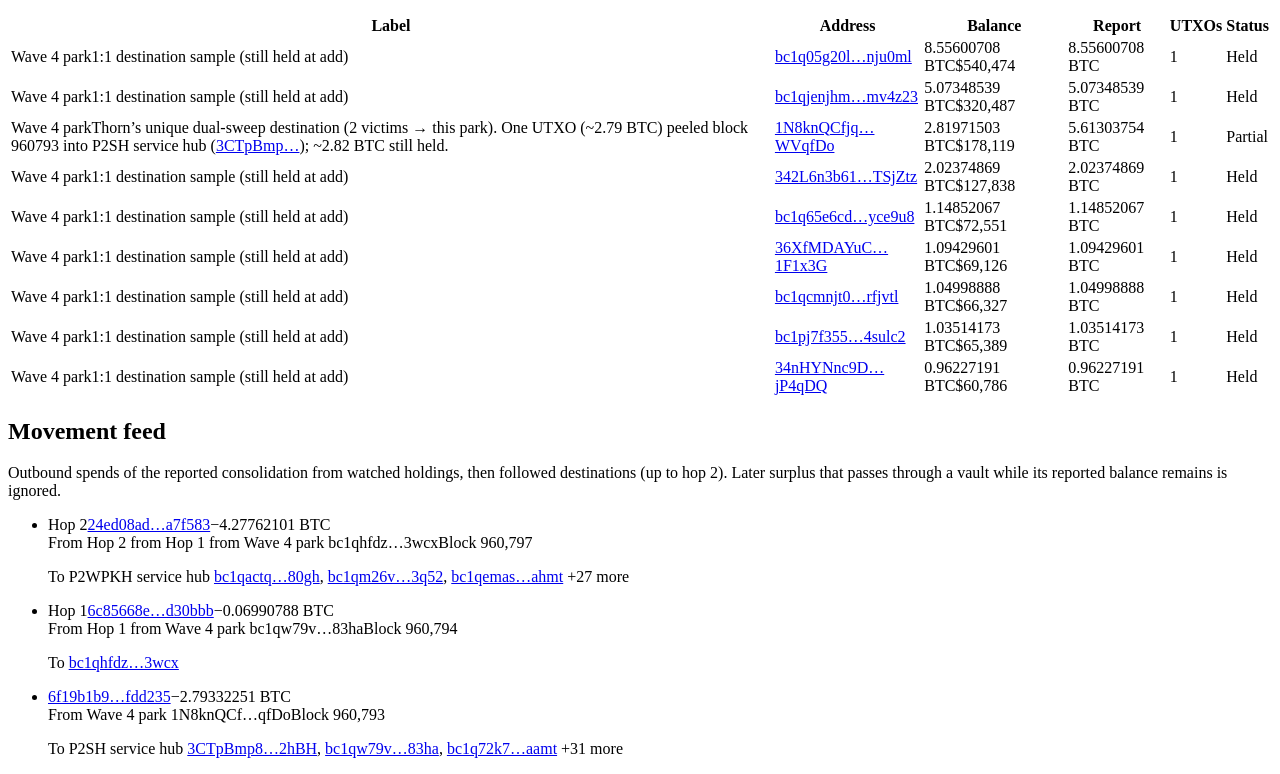
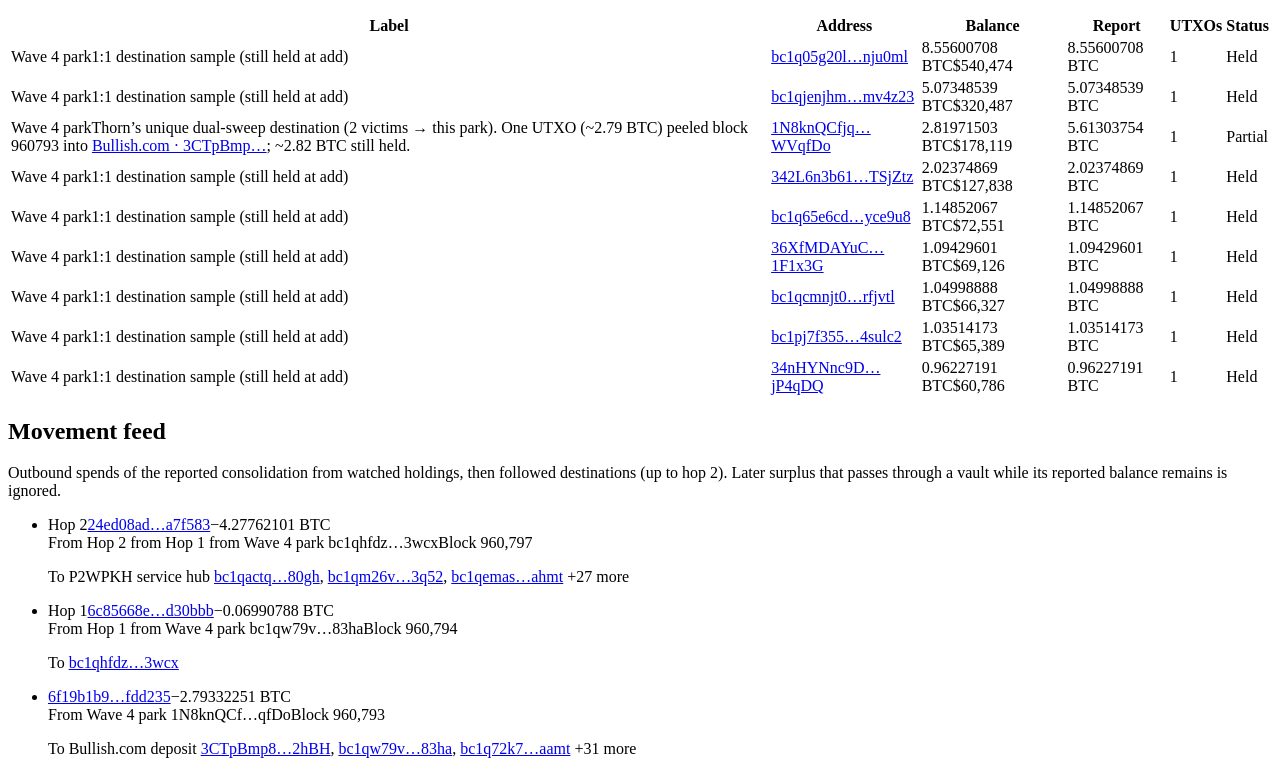
Before and after one commit to SamSamskies/coldcard-hack-tracker, a React (Vite) app: page / in a window 1280 px wide. Shown: the part 5687-6461 px from the top of the page. Built offline with nearby package versions, Linux system fonts and the light colour scheme; no server answers; the HTML template or start-up script is replaced by a standard one.

Commit message:
refactor: update incident note and address label for clarity
- Revised the incident note to include a direct link to the Arkham explorer for better accessibility.
- Changed the label for the address associated with the dual-sweep park peel to reflect its connection to Bullish.com.

```diff
--- a/src/data/incident.ts
+++ b/src/data/incident.ts
@@ -416,7 +416,7 @@ export const CORE_HOLDING_ADDRESSES: readonly HoldingAddress[] = [
     label: 'Wave 4 park',
     reportBtc: 5.61303754,
     clusterId: 'wave4-aug3',
-    note: 'Thorn’s unique dual-sweep destination (2 victims → this park). One UTXO (~2.79 BTC) peeled block 960793 into P2SH service hub ([3CTpBmp…](address:3CTpBmp8uWTcHJBjmyVe8VPPyCHTzj2hBH)); ~2.82 BTC still held.',
+    note: 'Thorn’s unique dual-sweep destination (2 victims → this park). One UTXO (~2.79 BTC) peeled block 960793 into [Bullish.com · 3CTpBmp…](https://arkm.com/explorer/address/3CTpBmp8uWTcHJBjmyVe8VPPyCHTzj2hBH); ~2.82 BTC still held.',
   },
   {
     address: '342L6n3b61n1CGoh8wCzuzyXUvyZTSjZtz',
@@ -516,8 +516,8 @@ export const WATCH_AFTER_BLOCK = 960_400;
 export const KNOWN_ADDRESS_LABELS: Readonly<Record<string, string>> = {
   bc1qp6yzmq5kjr8yvyw7453gxvq4z3tvkdyadqm794: 'THORChain BTC vault',
   '3KMmeqPeQcngyTehdfSwsGqvxfU7J7qtc8': 'P2SH service hub',
-  /** Wave 4 dual-sweep park peel (block 960793); busy custodial/swap-style hub. */
-  '3CTpBmp8uWTcHJBjmyVe8VPPyCHTzj2hBH': 'P2SH service hub',
+  /** Wave 4 dual-sweep park peel (block 960793). Arkham: Bullish.com deposit. */
+  '3CTpBmp8uWTcHJBjmyVe8VPPyCHTzj2hBH': 'Bullish.com deposit',
   /** Wave 4 hop (block 960797): multi-park consolidate → this high-volume P2WPKH hub. */
   bc1qactqjuk4kghfgaqqt454hzzzs5lsaysunf80gh: 'P2WPKH service hub',
 };
```
